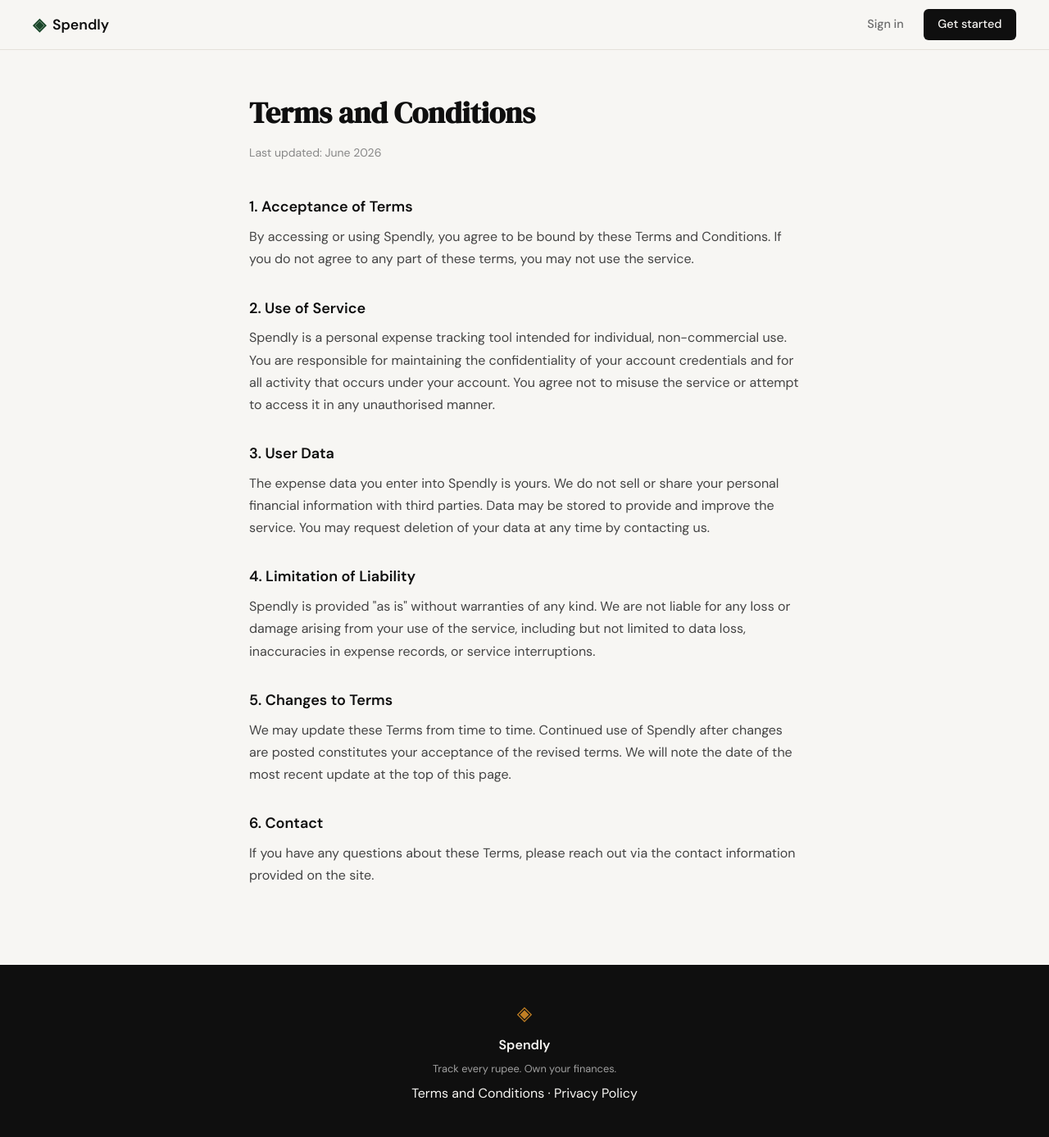
After one commit to SaravanaPriyanD/expensetracker, a Flask app: page /terms in a window 1280 px wide. The commit adds this page. Shown: the whole page at 82% size. Run offline with Flask 3, Linux system fonts and the light colour scheme.

Commit message:
Add Terms and Conditions and Privacy Policy pages
Co-Authored-By: Claude Sonnet 4.6 <noreply@anthropic.com>

```diff
--- a/app.py
+++ b/app.py
@@ -26,6 +26,16 @@ def login():
 # Placeholder routes — students will implement these                  #
 # ------------------------------------------------------------------ #
 
+@app.route("/privacy")
+def privacy():
+    return render_template("privacy.html")
+
+
+@app.route("/terms")
+def terms():
+    return render_template("terms.html")
+
+
 @app.route("/logout")
 def logout():
     return "Logout — coming in Step 3"
--- a/templates/base.html
+++ b/templates/base.html
@@ -34,6 +34,7 @@
             <span class="brand-icon">◈</span>
             <span class="footer-name">Spendly</span>
             <p class="footer-copy">Track every rupee. Own your finances.</p>
+            <p><a href="{{ url_for('terms') }}">Terms and Conditions</a> · <a href="{{ url_for('privacy') }}">Privacy Policy</a></p>
         </div>
     </footer>
 
--- /dev/null
+++ b/templates/terms.html
@@ -0,0 +1,82 @@
+{% extends "base.html" %}
+
+{% block title %}Terms and Conditions — Spendly{% endblock %}
+
+{% block head %}
+<style>
+    .terms-page {
+        max-width: 720px;
+        margin: 0 auto;
+        padding: 3rem 1.5rem 5rem;
+    }
+    .terms-page h1 {
+        font-family: 'DM Serif Display', serif;
+        font-size: 2.25rem;
+        margin-bottom: 0.5rem;
+    }
+    .terms-page .terms-meta {
+        color: var(--text-muted, #888);
+        font-size: 0.875rem;
+        margin-bottom: 2.5rem;
+    }
+    .terms-page h2 {
+        font-size: 1.125rem;
+        font-weight: 600;
+        margin-top: 2rem;
+        margin-bottom: 0.5rem;
+    }
+    .terms-page p {
+        line-height: 1.7;
+        color: var(--text-secondary, #444);
+        margin-bottom: 1rem;
+    }
+</style>
+{% endblock %}
+
+{% block content %}
+<div class="terms-page">
+    <h1>Terms and Conditions</h1>
+    <p class="terms-meta">Last updated: June 2026</p>
+
+    <h2>1. Acceptance of Terms</h2>
+    <p>
+        By accessing or using Spendly, you agree to be bound by these Terms and Conditions.
+        If you do not agree to any part of these terms, you may not use the service.
+    </p>
+
+    <h2>2. Use of Service</h2>
+    <p>
+        Spendly is a personal expense tracking tool intended for individual, non-commercial use.
+        You are responsible for maintaining the confidentiality of your account credentials and
+        for all activity that occurs under your account. You agree not to misuse the service or
+        attempt to access it in any unauthorised manner.
+    </p>
+
+    <h2>3. User Data</h2>
+    <p>
+        The expense data you enter into Spendly is yours. We do not sell or share your personal
+        financial information with third parties. Data may be stored to provide and improve the
+        service. You may request deletion of your data at any time by contacting us.
+    </p>
+
+    <h2>4. Limitation of Liability</h2>
+    <p>
+        Spendly is provided "as is" without warranties of any kind. We are not liable for any
+        loss or damage arising from your use of the service, including but not limited to data
+        loss, inaccuracies in expense records, or service interruptions.
+    </p>
+
+    <h2>5. Changes to Terms</h2>
+    <p>
+        We may update these Terms from time to time. Continued use of Spendly after changes
+        are posted constitutes your acceptance of the revised terms. We will note the date of
+        the most recent update at the top of this page.
+    </p>
+
+    <h2>6. Contact</h2>
+    <p>
+        If you have any questions about these Terms, please reach out via the contact information
+        provided on the site.
+    </p>
+</div>
+{% endblock %}
```
Also changed, not shown: templates/privacy.html (added, +76 -0 lines).
